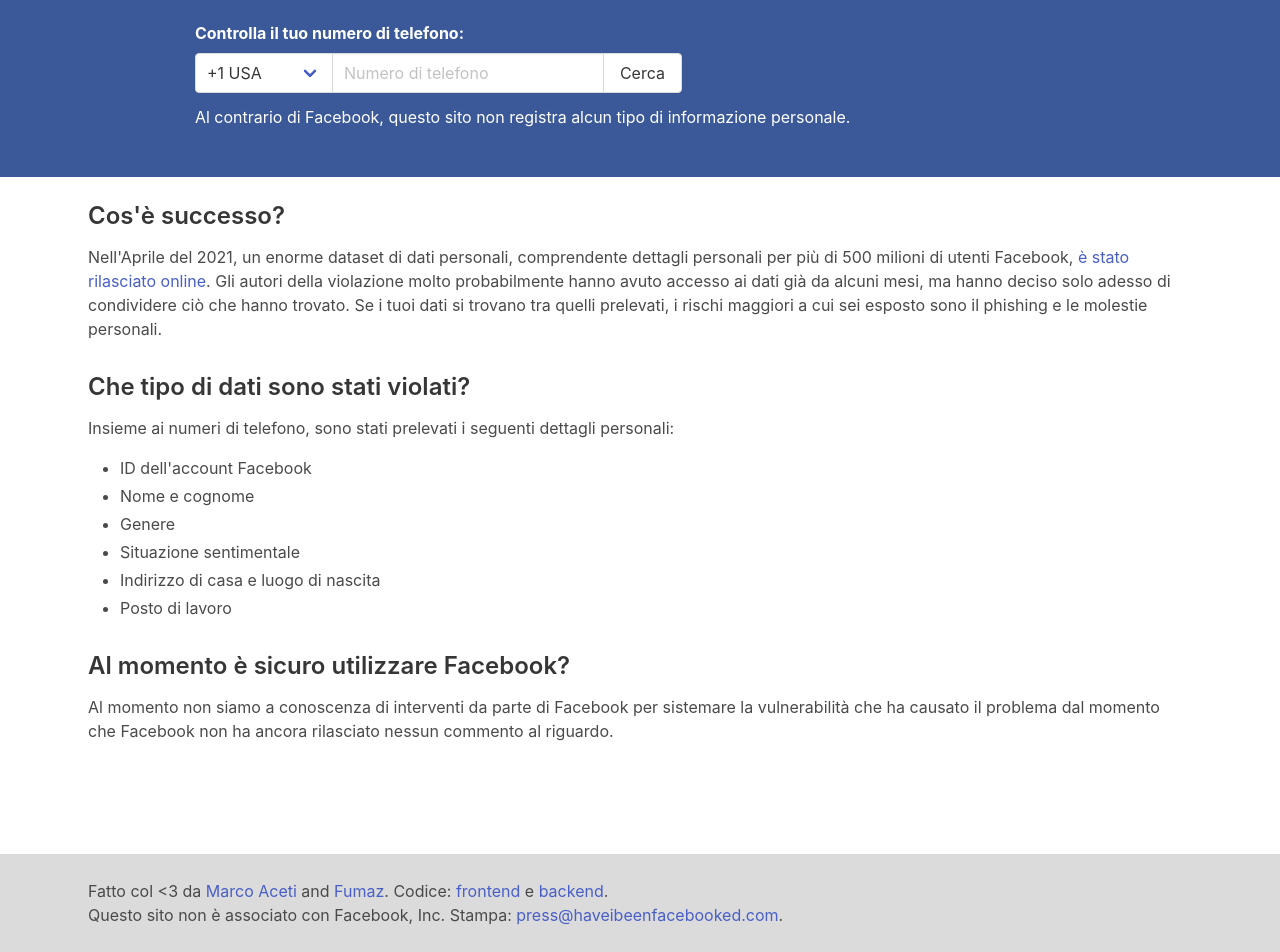
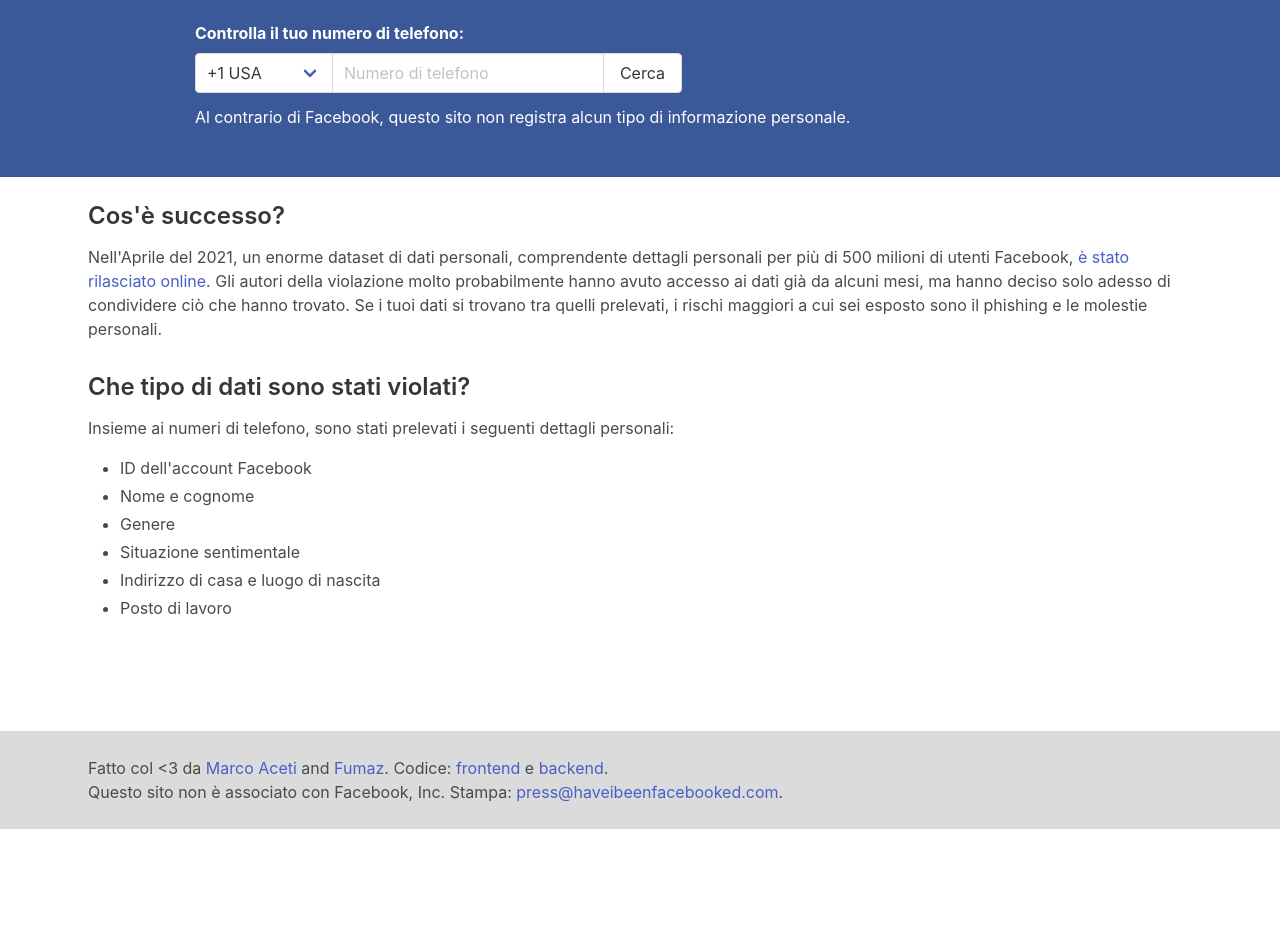
Before and after one commit to MarcoBuster/haveibeenfacebooked-frontend, a plain HTML site: page public/translations/index_it.html in a window 1280 px wide. Shown: the part 116-1068 px from the top of the page. After the commit the page ends 945 px from the top, so only its background shows below. Drawn offline with Linux system fonts and the light colour scheme.

Commit message:
Remove misleading paragraph

```diff
--- a/public/translations/index_it.html
+++ b/public/translations/index_it.html
@@ -101,10 +101,6 @@
                         <li>Indirizzo di casa e luogo di nascita</li>
                         <li>Posto di lavoro</li>
                     </ul>
-                    <h3>Al momento &egrave; sicuro utilizzare Facebook?</h3>
-                    <p>Al momento non siamo a conoscenza di interventi da parte di Facebook per sistemare la
-                        vulnerabilit&agrave; che ha causato il problema dal momento che Facebook non ha ancora
-                        rilasciato nessun commento al riguardo.</p>
                 </div>
             </div>
         </section>
```
Also changed, not shown: public/index.html (+0 -5 lines).
